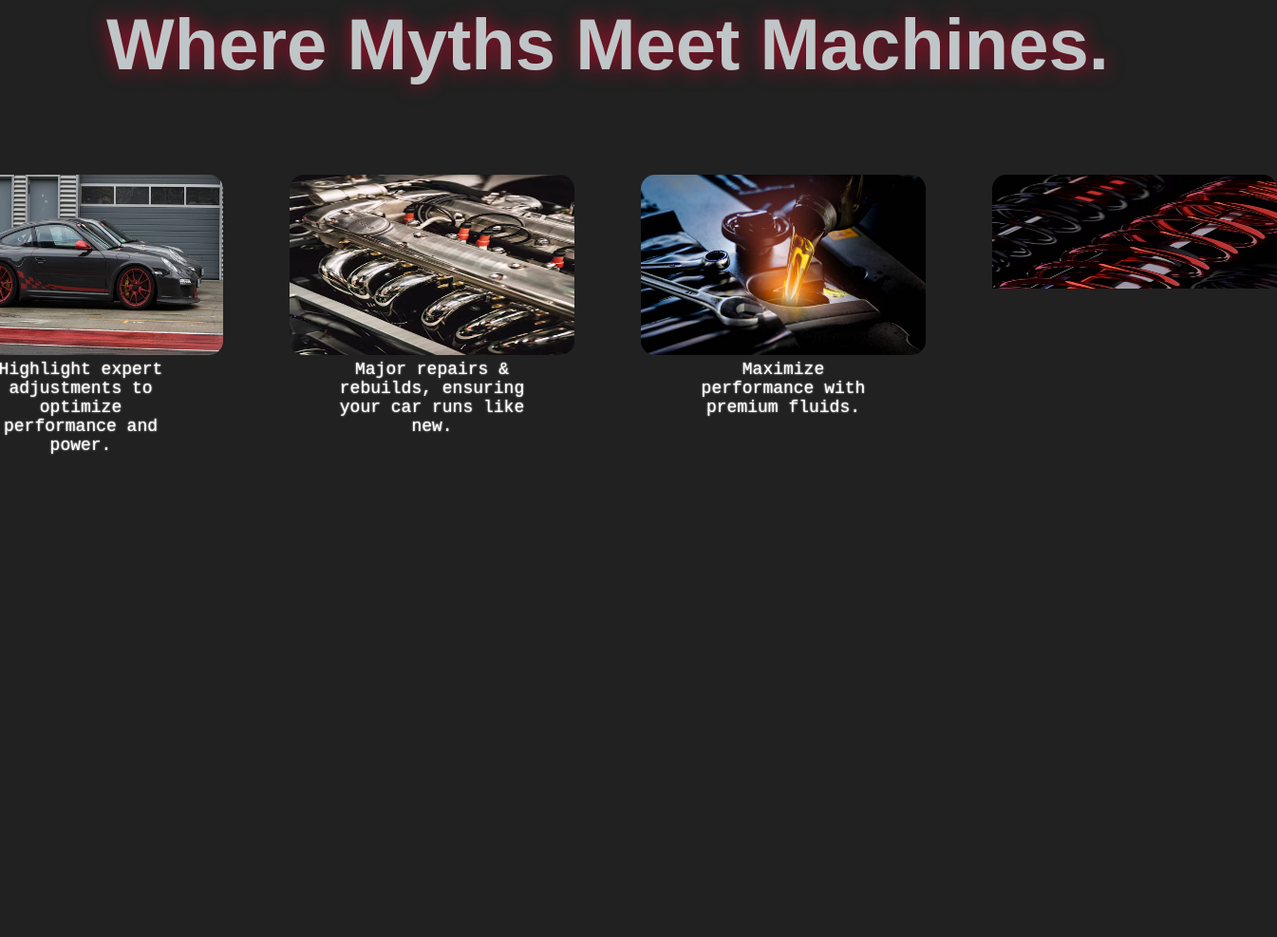
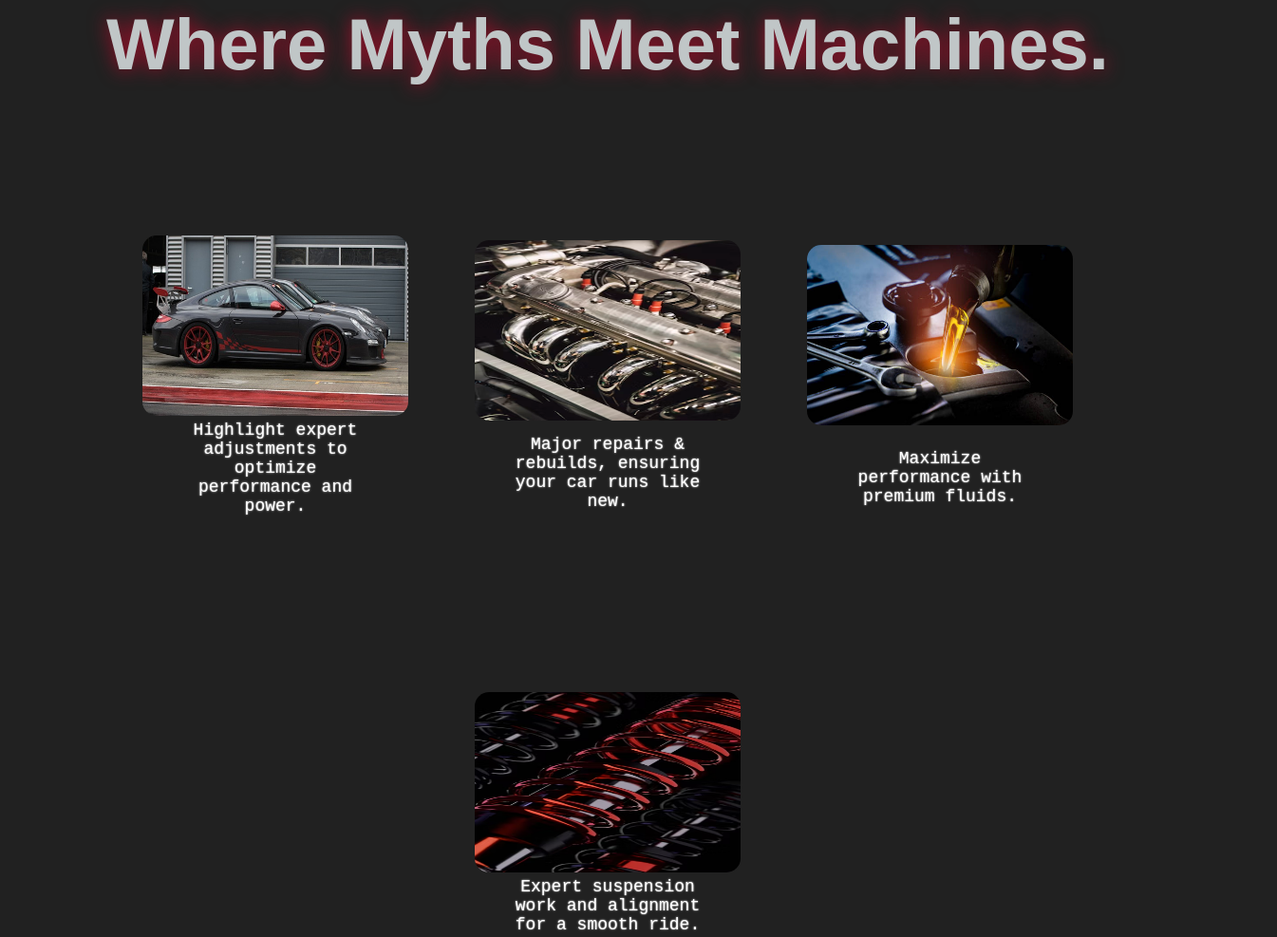
Before and after one commit to Dosadasnji/landing-page, a plain HTML site: page index.html in a window 1280 px wide. Shown: the part 713-1700 px from the top of the page at 95% size, 1345 px wide, since content can reach past the window. Drawn offline with Linux system fonts and the light colour scheme.

Commit message:
phone compatibility adjusted

```diff
--- a/index.html
+++ b/index.html
@@ -33,16 +33,16 @@
     <p class="information">Where Myths Meet Machines.</p>
     <div class="cards">
 
-        <p class="card"><a href="#"> <img src="./img/tuning.jpg" alt="Sports-car" width="300px" height="190px"></a>
+        <p class="card"><a href="#"> <img src="./img/tuning.jpg" alt="Sports-car" width="280px" height="190px"></a>
             Highlight expert adjustments to optimize performance and power.
         </p>
-        <p class="card"> <a href="#"><img src="./img/engine.avif" alt="engine" width="300px" height="190px"></a>
+        <p class="card"> <a href="#"><img src="./img/engine.avif" alt="engine" width="280px" height="190px"></a>
             Major repairs & rebuilds, ensuring your car runs like new.
         </p>
-            <p class="card"> <a href="#"><img src="./img/oil.jpg" alt="oil-change" width="300px" height="190px"></a>
+            <p class="card"> <a href="#"><img src="./img/oil.jpg" alt="oil-change" width="280px" height="190px"></a>
                 Maximize performance with premium fluids.
         </p>
-            <p class="card"> <a href="#"> <img src="./img/suspension.avif" alt="suspension" width="300px" height="190px"></a>
+            <p class="card"> <a href="#"> <img src="./img/suspension.avif" alt="suspension" width="280px" height="190px"></a>
             Expert suspension work and alignment for a smooth ride.
         </p>
 </div>
--- a/style.css
+++ b/style.css
@@ -103,10 +103,12 @@ body {
         font-family: 'Courier New', Courier, monospace;
         font-size: 18px;
         display: flex;
+        flex-wrap: wrap;
         flex-direction: row;
         justify-content: center;
         text-align: center;
-        gap: 170px;
+        gap: 150px;
+        padding: 5%;
         padding-bottom: 4%;
     }
     .card {
@@ -115,6 +117,7 @@ body {
         max-width: 200px;
         text-align: center;
         align-items: center;
+        justify-content: space-around;
         color: rgb(255, 255, 255);
         text-shadow:  rgb(255, 255, 255) 0px 0px 2px  ;
     }
```
